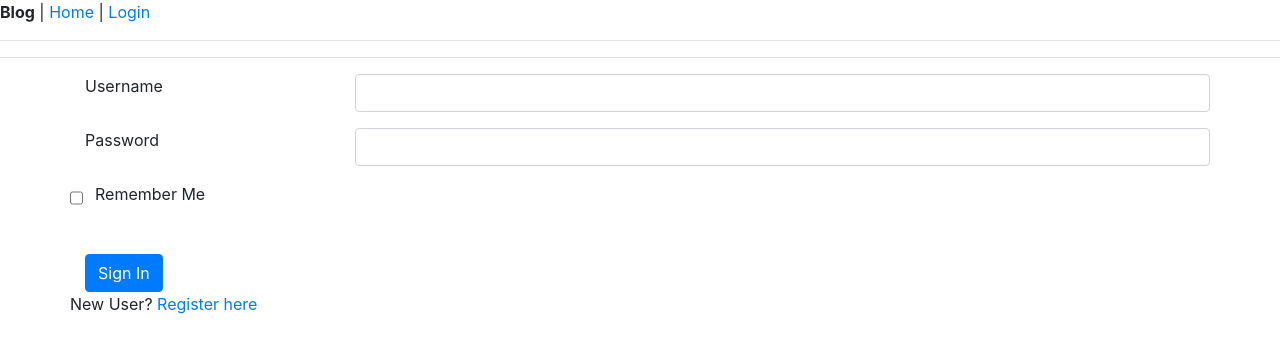
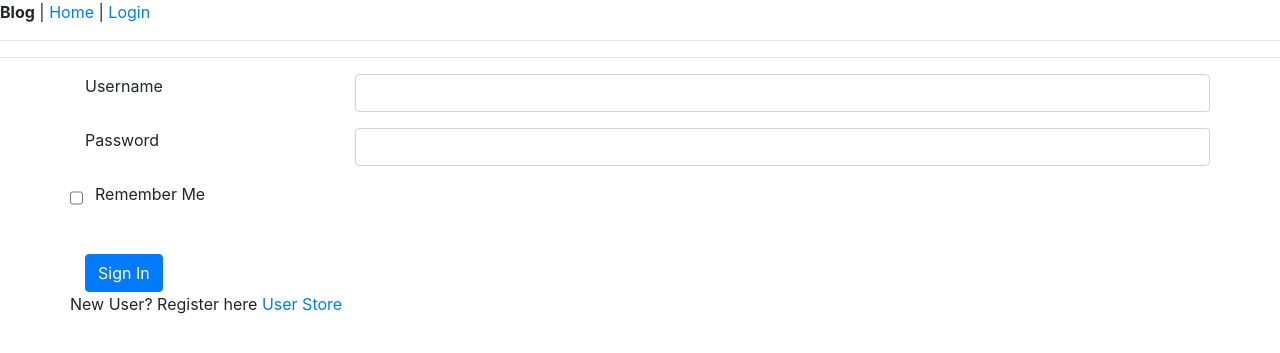
Before and after one commit to sumanthparepalli/Intern-Hackathon, a Flask app: page /login in a window 1280 px wide. Shown: the top 353 px of the page. Run offline with Flask 2, Linux system fonts and the light colour scheme; some libraries are stand-ins or nearby versions.

Commit message:
Login and Registration - user and store

```diff
--- a/forms.py
+++ b/forms.py
@@ -12,14 +12,14 @@ class LoginForm(FlaskForm):
     submit = SubmitField('Sign In')
 
 
-class RegistrationForm(FlaskForm):
+class StoreRegistrationForm(FlaskForm):
     name = StringField('Name', validators=[DataRequired()])
     username = StringField('Username', validators=[DataRequired()])
     email = StringField('Email', validators=[DataRequired(), Email()])
     password = PasswordField('Password', validators=[DataRequired()])
     password2 = PasswordField(
         'Repeat Password', validators=[DataRequired(), EqualTo('password')])
-    userType = BooleanField('Store Account')
+    # userType = BooleanField('Store Account')
     mobile = StringField('Mobile no')
     ######################################
     storeName = StringField('storeName', validators=[DataRequired()])
@@ -45,3 +45,28 @@ class RegistrationForm(FlaskForm):
     def validator_mobile(self, mobile):
         if not mobile is None and len(mobile) != 10:
             return ValidationError('Should contain 10 digits')
+
+
+class UserRegistrationForm(FlaskForm):
+    name = StringField('Name', validators=[DataRequired()])
+    username = StringField('Username', validators=[DataRequired()])
+    email = StringField('Email', validators=[DataRequired(), Email()])
+    password = PasswordField('Password', validators=[DataRequired()])
+    password2 = PasswordField(
+        'Repeat Password', validators=[DataRequired(), EqualTo('password')])
+    mobile = StringField('Mobile no')
+    submit = SubmitField('Register')
+
+    def validate_username(self, username):
+        user = User.query.filter_by(username=username.data).first()
+        if user is not None:
+            raise ValidationError('Please use a different username.')
+
+    def validate_email(self, email):
+        user = User.query.filter_by(email=email.data).first()
+        if user is not None:
+            raise ValidationError('Please use a different email address.')
+
+    def validator_mobile(self, mobile):
+        if not mobile is None and len(mobile) != 10:
+            return ValidationError('Should contain 10 digits')
--- a/requirements.txt
+++ b/requirements.txt
@@ -1,10 +1,13 @@
 alembic==1.4.2
 click==7.1.2
+dnspython==1.16.0
+email-validator==1.1.1
 Flask==1.1.2
 Flask-Login==0.5.0
 Flask-Migrate==2.5.3
 Flask-SQLAlchemy==2.4.3
 Flask-WTF==0.14.3
+idna==2.9
 itsdangerous==1.1.0
 Jinja2==2.11.2
 Mako==1.1.3
@@ -13,6 +16,6 @@ python-dateutil==2.8.1
 python-dotenv==0.13.0
 python-editor==1.0.4
 six==1.15.0
-SQLAlchemy==1.3.17
+SQLAlchemy==1.3.18
 Werkzeug==1.0.1
 WTForms==2.3.1
--- a/routes.py
+++ b/routes.py
@@ -2,7 +2,7 @@ from werkzeug.urls import url_parse
 
 from app import app, db
 from flask import render_template, redirect, url_for, flash, request
-from forms import LoginForm, RegistrationForm
+from forms import LoginForm, StoreRegistrationForm, UserRegistrationForm
 from flask_login import login_required, login_user, logout_user, current_user
 
 from models import User, Store, UserStoreMap
@@ -58,22 +58,27 @@ def logout():
 def register():
     if current_user.is_authenticated:
         return redirect(url_for('index'))
-    form = RegistrationForm()
+    type = request.args.get('type')
+    form = StoreRegistrationForm() if type == 'store' else UserRegistrationForm()
     if form.validate_on_submit():
-        user = User(name=form.name.data, username=form.username.data, email=form.email.data,
-                    userType=form.userType.data, mobile=form.mobile.data)
+        user = User(name=form.name.data, username=form.username.data, email=form.email.data, mobile=form.mobile.data)
         user.set_password(form.password.data)
-        db.session.add(user)
-        if form.userType:
+        if type == 'store':
+            user.userType = 1
             store = Store(storeName=form.storeName.data, country=form.country.data, state=form.state.data,
                           city=form.city.data, street=form.street.data, zipCode=form.zipCode.data,
                           latitude=form.latitude.data, longitude=form.longitude.data)
             db.session.add(store)
+            db.session.add(user)
             usm = UserStoreMap(userId=User.query.filter_by(username=form.username.data).first().id,
                                storeId=Store.query.filter_by(latitude=form.latitude.data,
                                                              longitude=form.longitude.data).first().storeId)
             # usm = UserStoreMap(userId=user.id, storeId=store.storeId)
             db.session.add(usm)
+        else:
+            user.userType = 0
+            db.session.add(user)
         db.session.commit()
-        return redirect(url_parse('/login'))
-    return render_template('register.html', title="Register", form=form)
+        flash('Sign-in to continue')
+        return redirect(url_for('login'))
+    return render_template('register.html', title="Register", form=form, type=type)
--- a/templates/login.html
+++ b/templates/login.html
@@ -24,7 +24,8 @@
             {{ form.submit(class="btn btn-primary") }}
         </form>
         <div class="row">
-        <p>New User? <a href="{{ url_for('register') }}">Register here</a></p>
+            <p>New User? Register here <a href="{{ url_for('register', type='user') }}">User</a>&nbsp;<a href="
+    {{ url_for('register', type='store') }}">Store</a></p>
         </div>
     </div>
 
```
Also changed, not shown: templates/register.html (+3 -6 lines), app.db. Lines whose indentation alone changed are shown as unchanged.
